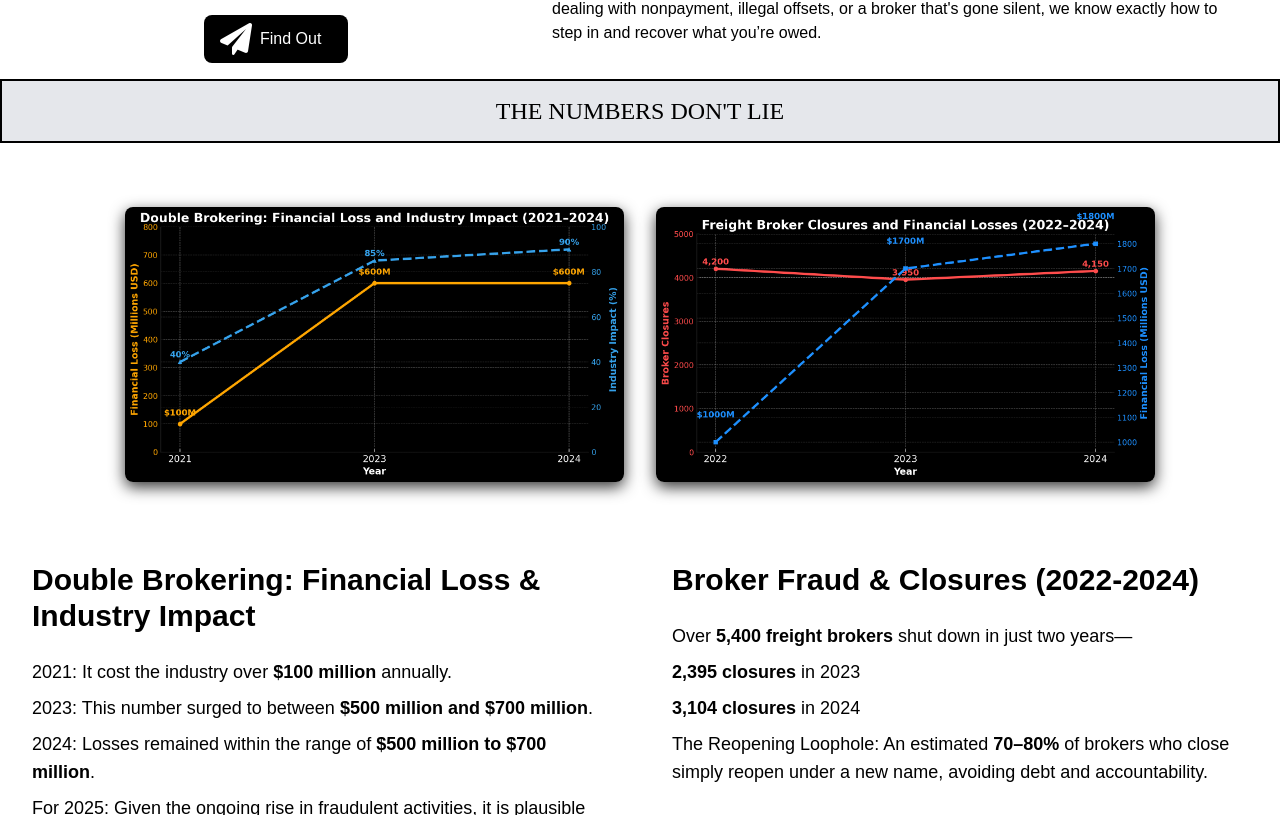
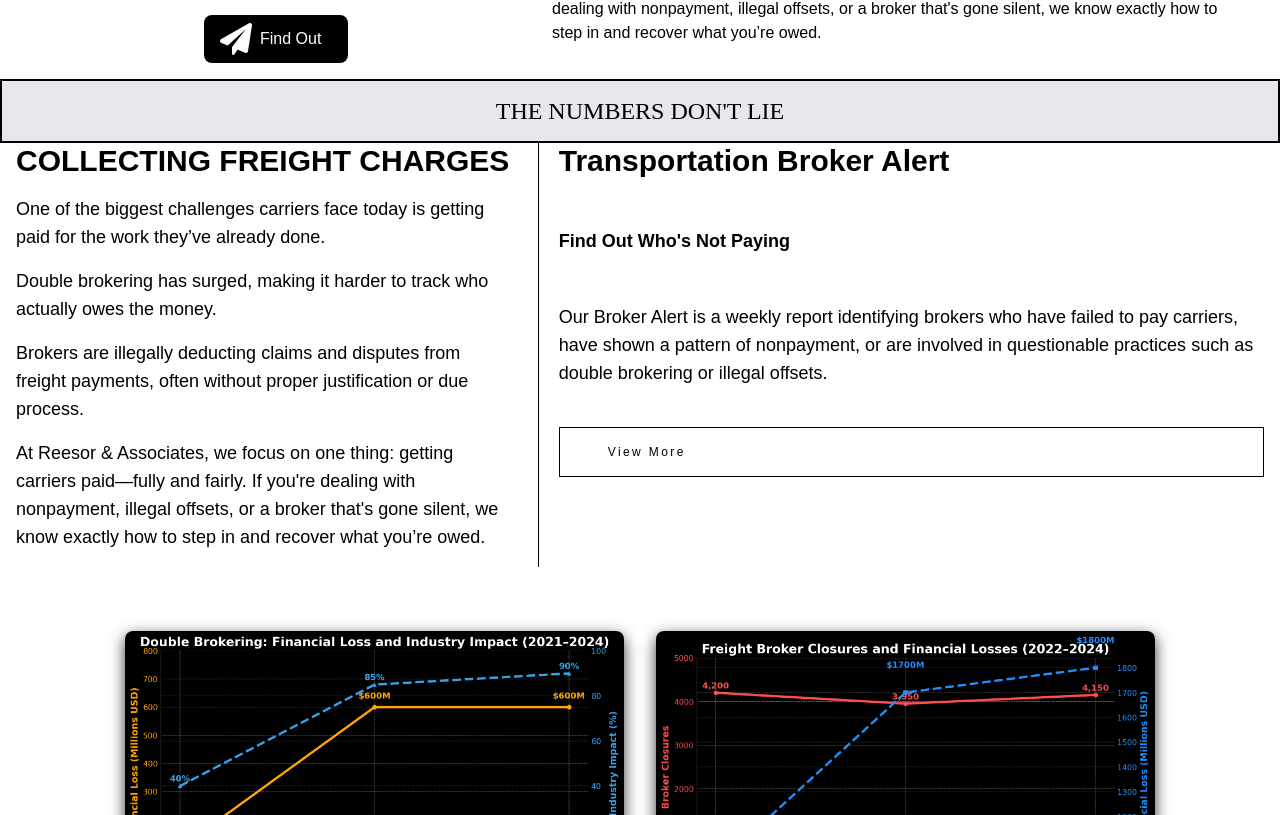
Before and after one commit to Mikemike8/ReesorAndAsociates, a React (Vite) app in the folder Reesor-Frontend/: page / in a window 1280 px wide. Shown: the part 1325-2140 px from the top of the page. Built offline with nearby package versions, Linux system fonts and the light colour scheme.

Commit message:
pushline

```diff
--- a/Reesor-Frontend/src/components/Home.jsx
+++ b/Reesor-Frontend/src/components/Home.jsx
@@ -125,6 +125,54 @@ export const Home = () => {
 
 
 
+<div className="relative flex w-full space-x-4">
+  {/* Left Column - Content */}
+  <div className="w-full lg:w-5/12 px-4 text-black">
+    <p className="text-2xl lg:text-3xl font-semibold mb-4">COLLECTING FREIGHT CHARGES</p>
+    <p className="text-lg mb-4">
+      One of the biggest challenges carriers face today is getting paid for the work they’ve already done.
+    </p>
+    <p className="text-lg mb-4">
+      Double brokering has surged, making it harder to track who actually owes the money.
+    </p>
+    <p className="text-lg mb-4">
+      Brokers are illegally deducting claims and disputes from freight payments, often without proper justification or due process.
+    </p>
+    <p className="text-lg mb-4">
+      At Reesor & Associates, we focus on one thing: getting carriers paid—fully and fairly. If you're dealing with nonpayment, illegal offsets, or a broker that's gone silent, we know exactly how to step in and recover what you’re owed.
+    </p>
+  </div>
+
+  {/* Vertical Line Divider */}
+  <div className="lg:block absolute w-[1px] bg-black h-full top-0 left-[calc(40%+10px)]"></div>
+
+  {/* Right Column - Content */}
+  <div className="w-full lg:w-7/12 px-4 text-black flex flex-col justify-start">
+    {/* Title */}
+    <p className="text-2xl lg:text-3xl font-semibold mb-2">Transportation Broker Alert</p>
+
+    {/* Subtitle */}
+    <p className="text-lg mt-10">
+      <strong>Find Out Who's Not Paying</strong>
+    </p>
+
+    {/* Description */}
+    <p className="text-lg mt-12 mb-2">
+      Our Broker Alert is a weekly report identifying brokers who have failed to pay carriers, have shown a pattern of nonpayment, or are involved in questionable practices such as double brokering or illegal offsets.
+    </p>
+
+    {/* Button */}
+    <button className="w-full mt-8 sm:w-auto px-8 sm:px-12 py-4 border border-black text-black hover:bg-yellow-100 hover:text-black transition-all duration-500 text-xs tracking-[0.2em] flex items-center justify-center sm:justify-start gap-4 mt-2">
+      View More
+    </button>
+  </div>
+</div>
+
+
+
+
+
+
 
 {/* Chart Section - First Section */}
 <div className="flex flex-col lg:flex-row w-full bg-white py-8 space-y-8 lg:space-y-0 lg:space-x-8">
```
